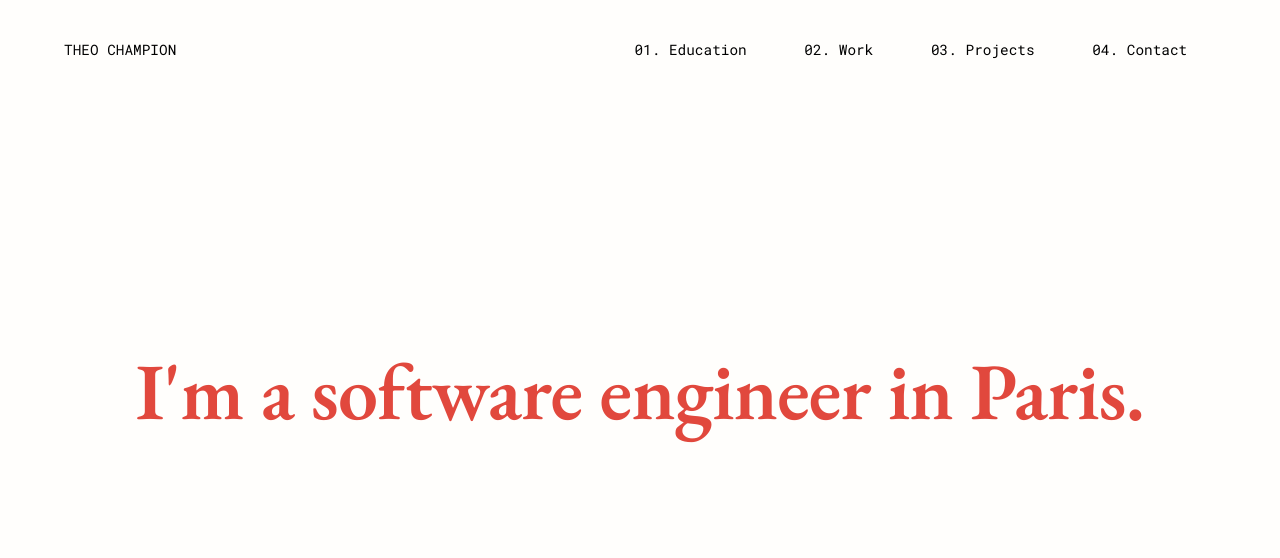
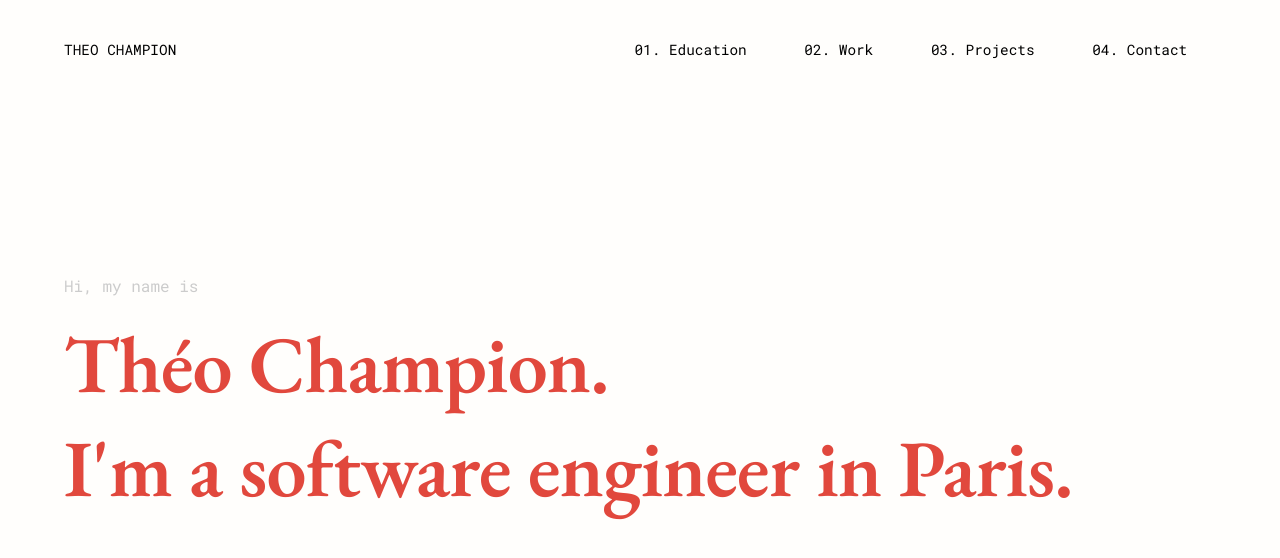
Before and after one commit to tzvc/personal-website, a React (Create React App) app: page / in a window 1280 px wide. Shown: the top 558 px of the page. Built offline with nearby package versions, Linux system fonts and the light colour scheme.

Commit message:
:speech_bubble: Wording on homepage

```diff
--- a/src/pages/HomePage.js
+++ b/src/pages/HomePage.js
@@ -4,9 +4,9 @@ import styled from "styled-components";
 const Content = styled.div`
 	display: flex;
 	flex-direction: column;
-	align-items: center;
+	align-items: flex-start;
 	justify-content: center;
-	padding-top: 35vh;
+	padding-top: 25vh;
 `;
 
 const TitleText = styled.p`
@@ -35,8 +35,8 @@ const Title = styled.h1`
 
 const HomePage = () => (
 	<Content>
-		{/* <TitleText>Hi, my name is Théo Champion</TitleText> */}
-		{/* <Title>Théo Champion.</Title> */}
+		<TitleText>Hi, my name is</TitleText>
+		<Title>Théo Champion.</Title>
 		<Title>I'm a software engineer in Paris.</Title>
 	</Content>
 );
```
